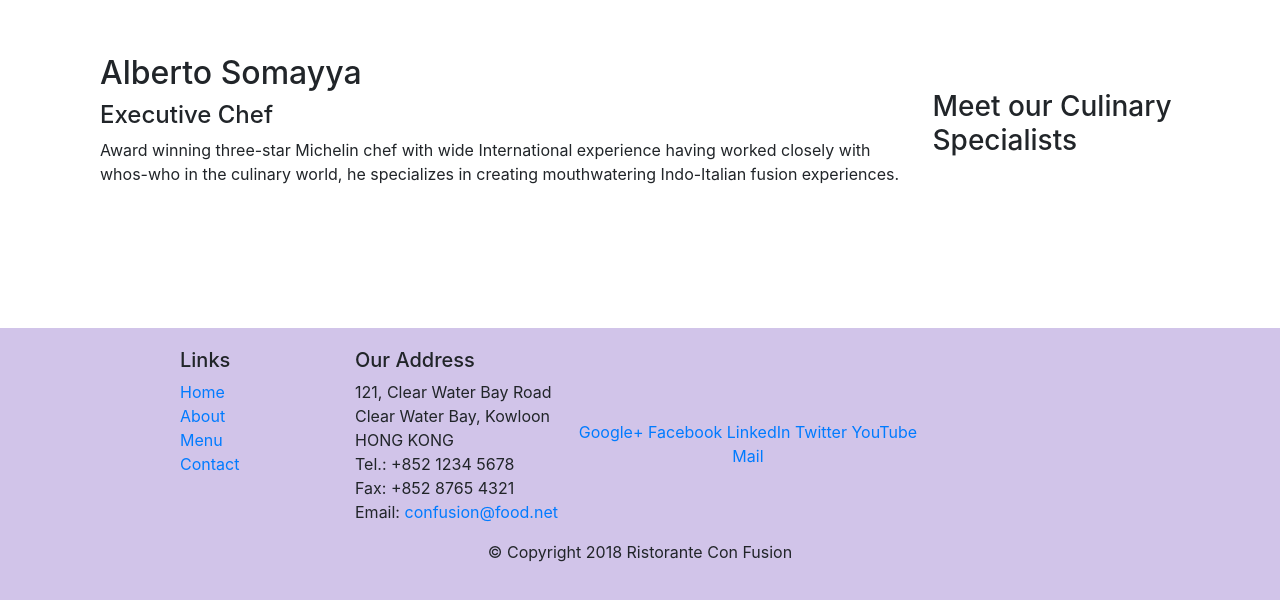
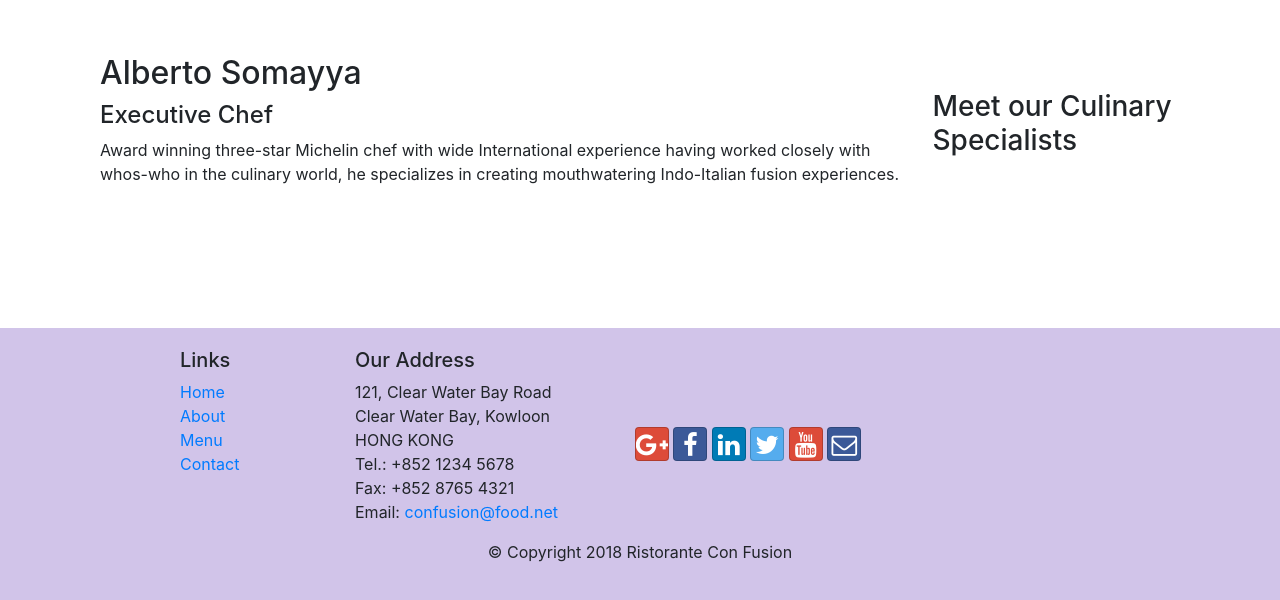
Before and after one commit to Shivanshdev12/Ristorante-ConFusion, a website: page index.html in a window 1280 px wide. Shown: the part 1206-1806 px from the top of the page. Drawn offline with nearby package versions, Linux system fonts and the light colour scheme.

Commit message:
icon fonts

```diff
--- a/index.html
+++ b/index.html
@@ -110,12 +110,13 @@
                 </div>
                 <div class="col-12 col-sm-4 align-self-center">
                     <div class="text-center">
-                        <a href="http://google.com/+">Google+</a>
-                        <a href="http://www.facebook.com/profile.php?id=">Facebook</a>
-                        <a href="http://www.linkedin.com/in/">LinkedIn</a>
-                        <a href="http://twitter.com/">Twitter</a>
-                        <a href="http://youtube.com/">YouTube</a>
-                        <a href="mailto:">Mail</a>
+                            <a class="btn btn-social-icon btn-google" href="http://google.com/+"><i class="fa fa-google-plus"></i></a>
+                            <a class="btn btn-social-icon btn-facebook" href="http://www.facebook.com/profile.php?id="><i class="fa fa-facebook"></i></a>
+                            <a class="btn btn-social-icon btn-linkedin" href="http://www.linkedin.com/in/"><i class="fa fa-linkedin"></i></a>
+                            <a class="btn btn-social-icon btn-twitter" href="http://twitter.com/"><i class="fa fa-twitter"></i></a>
+                            <a class="btn btn-social-icon btn-google" href="http://youtube.com/"><i class="fa fa-youtube"></i></a>
+                            <a class="btn btn-social-icon btn-facebook" href="mailto:"><i class="fa fa-envelope-o"></i></a>
+
                     </div>
                 </div>
             </div>
```
Also changed, not shown: aboutus.html (+6 -6 lines).
